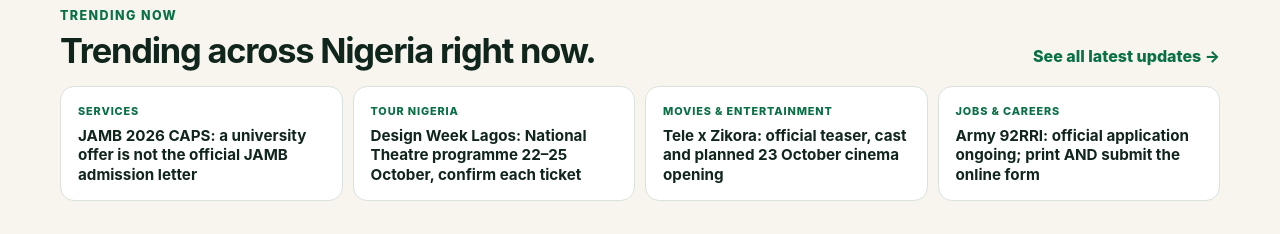
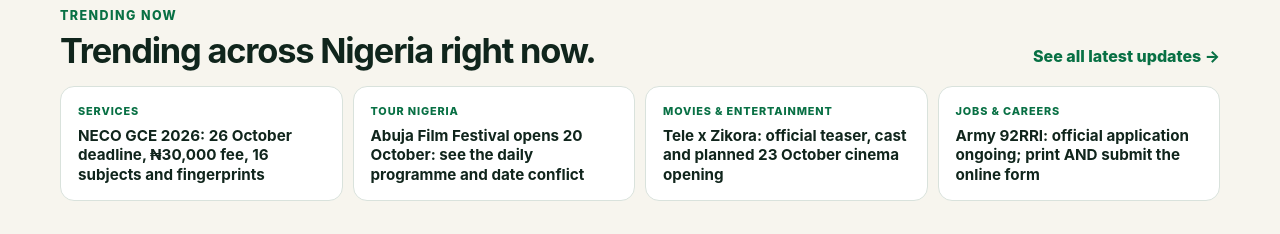
Before and after one commit to eghosa001/nigeria, a Next.js app: page / in a window 1280 px wide. Shown: the part 900-1134 px from the top of the page. Built offline with nearby package versions, Linux system fonts and the light colour scheme; no server answers.

Commit message:
Feature source-confirmed NECO closing-week and 20 October Abuja festival without duplicate URLs

```diff
--- a/data/home-social-trends.ts
+++ b/data/home-social-trends.ts
@@ -15,6 +15,22 @@ export type HomeSocialTrend = {
  * - Every item must point to a real MyNigeriaGuide page that already meets the site's source, freshness, SEO and quality standards.
  */
 export const homeSocialTrends: HomeSocialTrend[] = [
+  // 19 October 2026: newly verified time-sensitive reader questions.
+  // Promote only existing detailed canonicals. The homepage shows one per pillar.
+  {
+    pillar: "Services",
+    title: "NECO GCE 2026: 26 October deadline, ₦30,000 fee, 16 subjects and fingerprints",
+    href: "/services/neco-2026-ssce-external-registration",
+    checkedAt: "2026-10-19",
+    expiresAt: "2026-10-26",
+  },
+  {
+    pillar: "Tour Nigeria",
+    title: "Abuja Film Festival opens 20 October: see the daily programme and date conflict",
+    href: "/explore/abuja-international-film-festival-2026",
+    checkedAt: "2026-10-19",
+    expiresAt: "2026-10-24",
+  },
   // 19 Oct: original issuer evidence, corroborated with independent coverage.
   // Each story strengthens one existing canonical guide; no new thin pages.
   {
```
